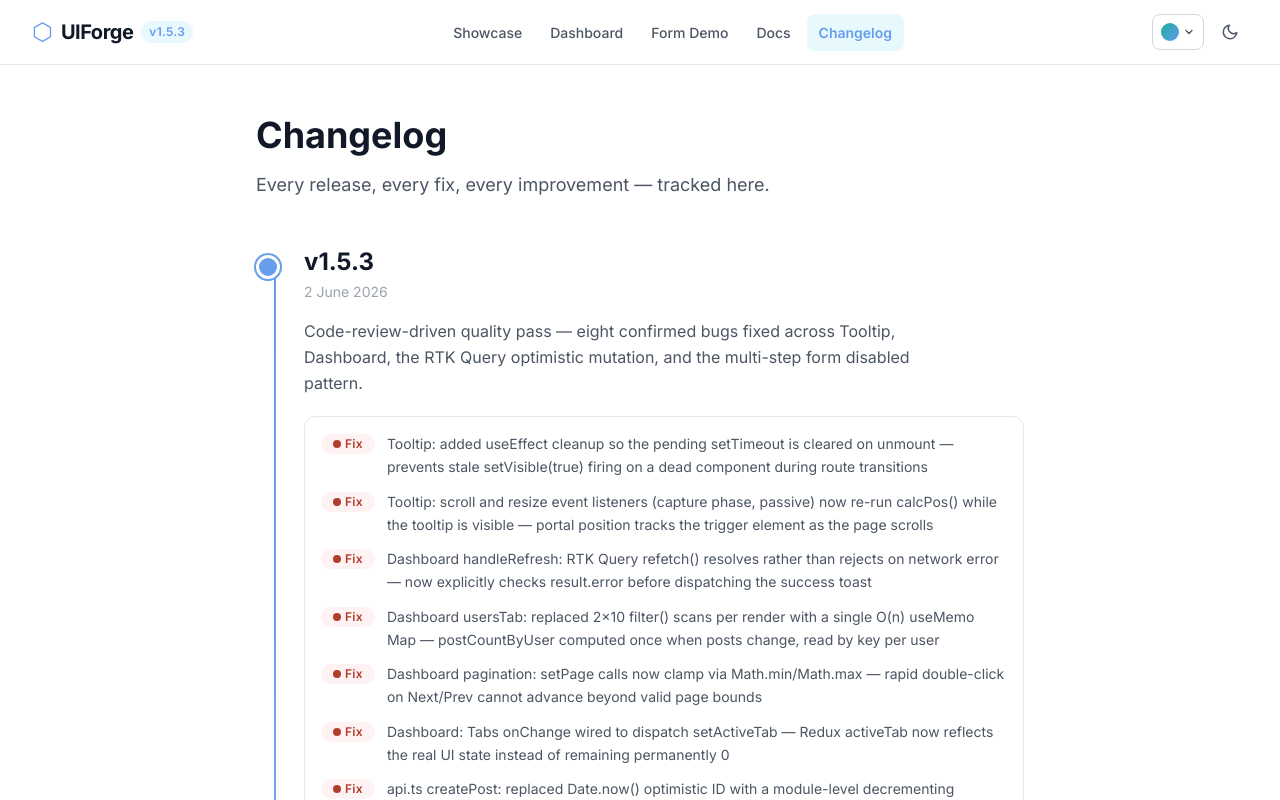
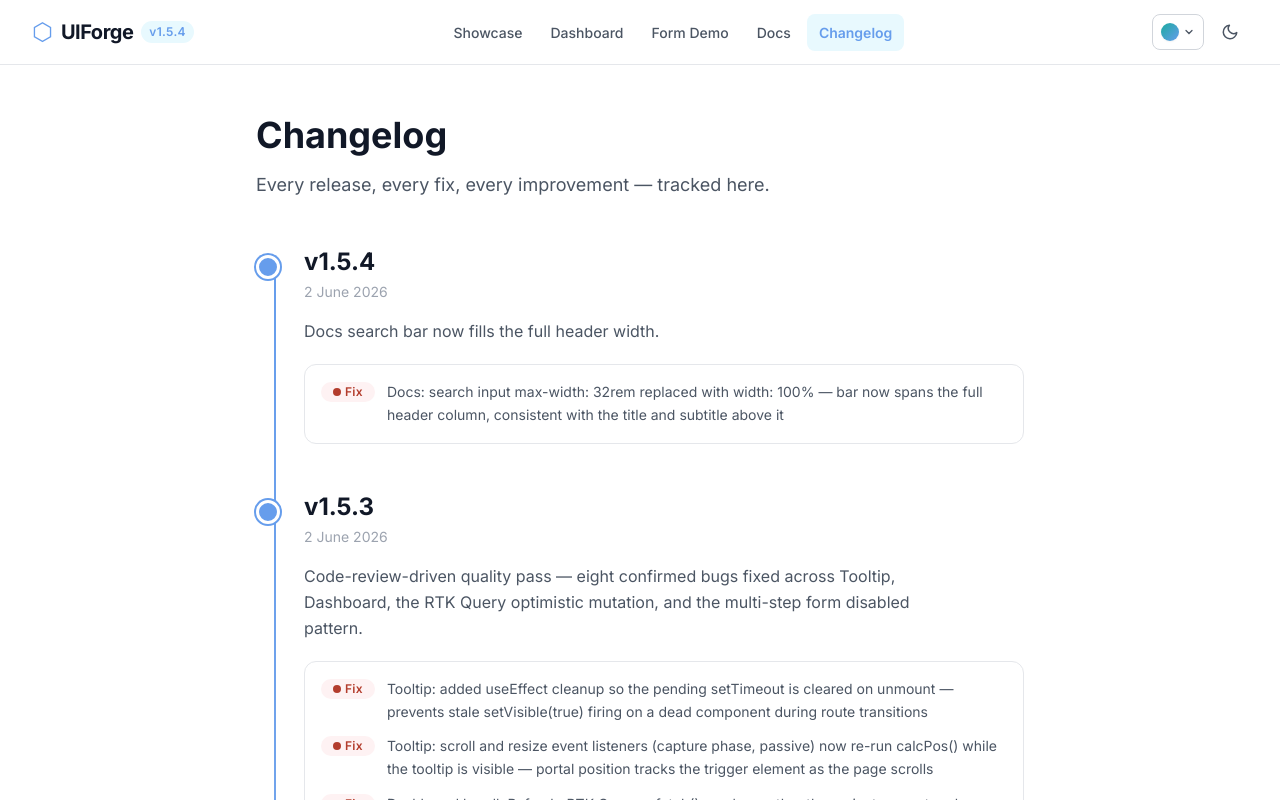
Before and after one commit to rajanmali/UI-Forge, a React (Vite) app: page /changelog in a window 1280 px wide. Shown: the top 800 px of the page. Built offline with nearby package versions, Linux system fonts and the light colour scheme.

Commit message:
fix: Docs search bar full width + bump to v1.5.4
Replaced max-width: 32rem on .search_wrap with width: 100% so the
search input spans the full header column, matching the title and
subtitle width above it.

```diff
--- a/package.json
+++ b/package.json
@@ -1,7 +1,7 @@
 {
   "name": "ui-forge",
   "private": true,
-  "version": "1.5.3",
+  "version": "1.5.4",
   "type": "module",
   "scripts": {
     "dev": "vite",
--- a/src/pages/Changelog/Changelog.tsx
+++ b/src/pages/Changelog/Changelog.tsx
@@ -33,6 +33,14 @@ const TYPE_LABEL: Record<ChangeEntry['type'], string> = {
 };
 
 const RELEASES: Release[] = [
+  {
+    version: '1.5.4',
+    date: '2026-06-02',
+    summary: 'Docs search bar now fills the full header width.',
+    changes: [
+      { type: 'fix', text: 'Docs: search input max-width: 32rem replaced with width: 100% — bar now spans the full header column, consistent with the title and subtitle above it' },
+    ],
+  },
   {
     version: '1.5.3',
     date: '2026-06-02',
--- a/src/pages/Docs/Docs.module.scss
+++ b/src/pages/Docs/Docs.module.scss
@@ -33,7 +33,7 @@
 // ─── Search ───────────────────────────────────────────────────
 .search_wrap {
   position: relative;
-  max-width: 32rem;
+  width: 100%;
   display: flex;
   align-items: center;
 }
--- a/src/version.ts
+++ b/src/version.ts
@@ -1 +1 @@
-export const APP_VERSION = '1.5.3';
+export const APP_VERSION = '1.5.4';
```
Also changed, not shown: 1 other file (tests, documents, lock files or other folders).
